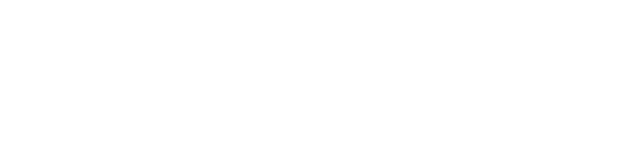
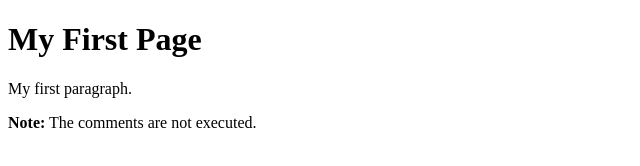
Before and after one commit to miltonmax/javascript2, a plain HTML site: page index.html in a window 1280 px wide. Shown: the whole page, without its empty margins (0-640 px from the left). Drawn offline with Linux system fonts and the light colour scheme.

Commit message:
add structure to index

```diff
--- a/index.html
+++ b/index.html
@@ -1,5 +1,18 @@
-<!DOCTYPE HTML>
+<!DOCTYPE html>
+<html>
+<body>
 
-<html>
+<h1 id="myH"></h1>
+<p id="myP"></p>
 
+<script>
+// Change heading:
+document.getElementById("myH").innerHTML = "My First Page";
+// Change paragraph:
+document.getElementById("myP").innerHTML = "My first paragraph.";
+</script>
+
+<p><strong>Note:</strong> The comments are not executed.</p>
+
+</body>
 </html>
```
